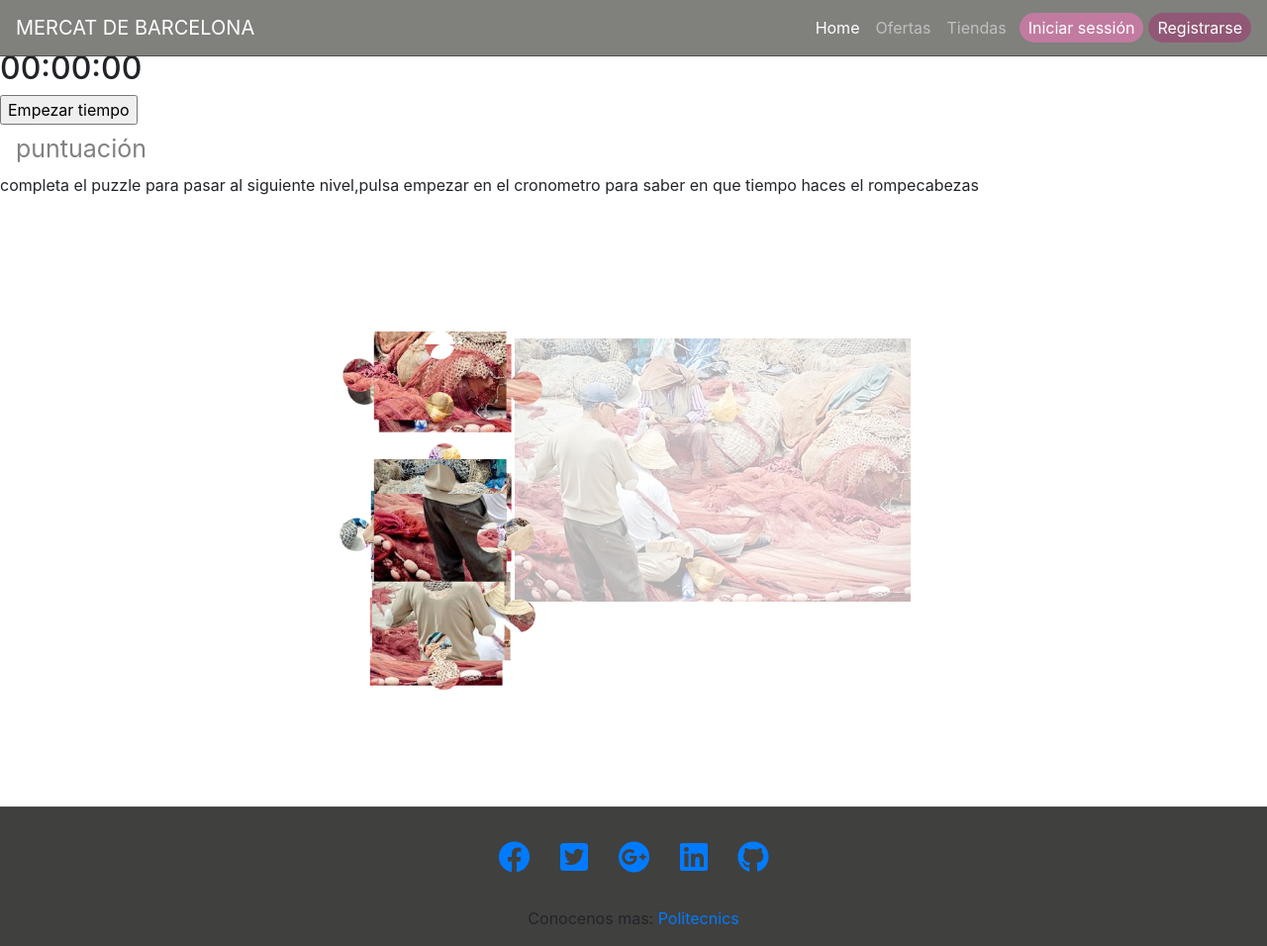
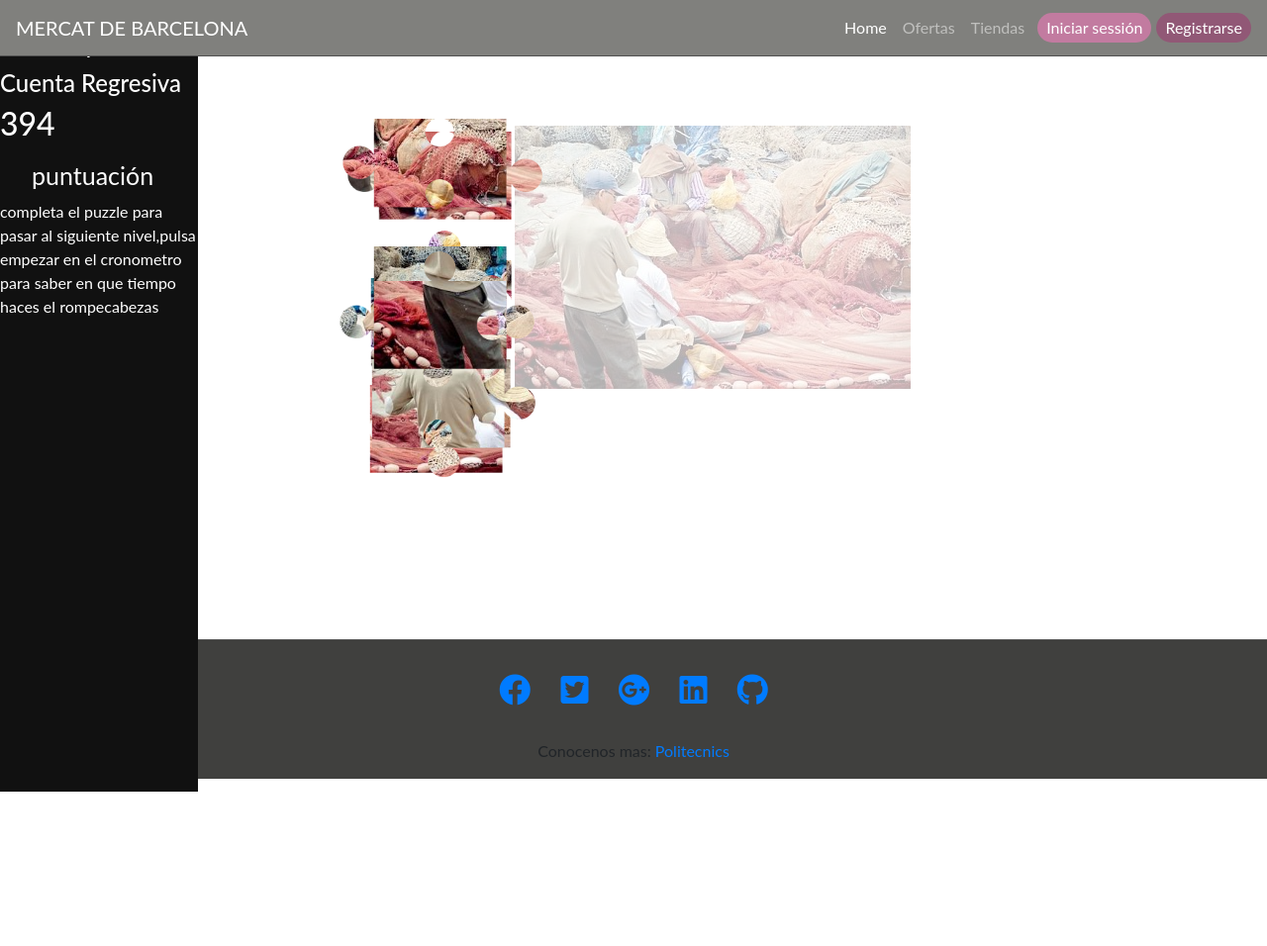
Before and after one commit to ericfernandez37/Projecte.github.io, a PHP site: page /Juegos/rompecabezas.html in a window 1280 px wide. Shown: the whole page at 99% size. After the commit the page ends 800 px from the top, so only its background shows below. Run offline with PHP 8.4, Linux system fonts and the light colour scheme.

Commit message:
modificacion rompecabezas_cuenta_regresiva

```diff
--- a/Juegos/rompecabezas.html
+++ b/Juegos/rompecabezas.html
@@ -41,11 +41,9 @@
 
           <div class="sidenav">
             <a href="#">Tiempo</a>
-            <div class="crono_wrapper">
-              <h2 id='crono'>00:00:00</h2>
-              <input type="button" value="Empezar tiempo" onclick="empezarDetener(this);">
-            </div>
-            <a href="#">puntuación</a>
+            <h4> <div class="cuentaregresiva"> Cuenta Regresiva</div></h4>
+            <h2><span id="countdown"></span></h2>
+             <a href="#">puntuación</a>
             <div class="parrafo">
               <p>completa el puzzle para pasar al
                   siguiente nivel,pulsa empezar en el cronometro
@@ -68,6 +66,12 @@
           <g class="padre" id="7"><image xlink:href="Imagenes puzzle/pieza08.png" class="movil"></g>
           <g class="padre" id="8"><image xlink:href="Imagenes puzzle/pieza09.png" class="movil"></g>
         </svg>
+
+        <div class="ganador">
+
+          <h2>Has Ganado</h2>
+        </div>
+
         <audio id="win" src="https://raw.githubusercontent.com/NestorPlasencia/PikaPuzzle/master/media/win.mp3"></audio>
 
         <script type="text/javascript" src="script_rompecabezas.js"></script>
--- a/Juegos/script_rompecabezas.js
+++ b/Juegos/script_rompecabezas.js
@@ -1,5 +1,20 @@
 
 
+//cronometro
+
+window.onload = updateClock;
+var totalTime = 400;
+function updateClock() {
+document.getElementById('countdown').innerHTML = totalTime;
+if(totalTime==0){
+alert('Se acabo el tiempo');
+}else{
+totalTime-=1;
+setTimeout("updateClock()",1000);
+}
+}
+
+//puzzle
 
 var piezas = document.getElementsByClassName('movil');
 
--- a/Juegos/styles/cssrompecabezas.css
+++ b/Juegos/styles/cssrompecabezas.css
@@ -1,32 +1,50 @@
-* The sidebar menu */
+body {
+  font-family: "Lato", sans-serif;
+}
+
 .sidenav {
-    height: 87%; /* Full-height: remove this if you want "auto" height */
-    width: 160px; /* Set the width of the sidebar */
-    position: fixed; /* Fixed Sidebar (stay in place on scroll) */
-    z-index: 1; /* Stay on top */
-    top: 50px; /* Stay at the top */
-    right: 0;
-    background-color: #111; /* Black */
-    overflow-x: hidden; /* Disable horizontal scroll */
+  height: 100%;
+  width: 200px;
+  position: fixed;
+  z-index: 1;
+  top: 0;
+  left: 0;
+  background-color: #111;
+  overflow-x: hidden;
   padding-top: 20px;
+}
+
+.cuentaregresiva{
+  color: white;
+}
+#countdown{
+  color: white;
 
 }
 
-  /* el menu de navegacion */
+.parrafo{
+  color: white;
+  position: relative;
+}
 .sidenav a {
-    padding: 6px 8px 6px 16px;
+  padding: 6px 6px 6px 32px;
   text-decoration: none;
   font-size: 25px;
-    color: #818181;
+  color: #ffffff;
   display: block;
-    position: relative;
 }
 
-  /* cuando pasas el raton por encima se cambia el color de los links  */
 .sidenav a:hover {
   color: #f1f1f1;
-    position: fixed;
-    position: relative;
+}
+
+.main {
+  margin-left: 200px; /* Same as the width of the sidenav */
+}
+
+@media screen and (max-height: 450px) {
+  .sidenav {padding-top: 15px;}
+  .sidenav a {font-size: 18px;}
 }
 
 #entorno {
```
Lines whose indentation alone changed are shown as unchanged.
